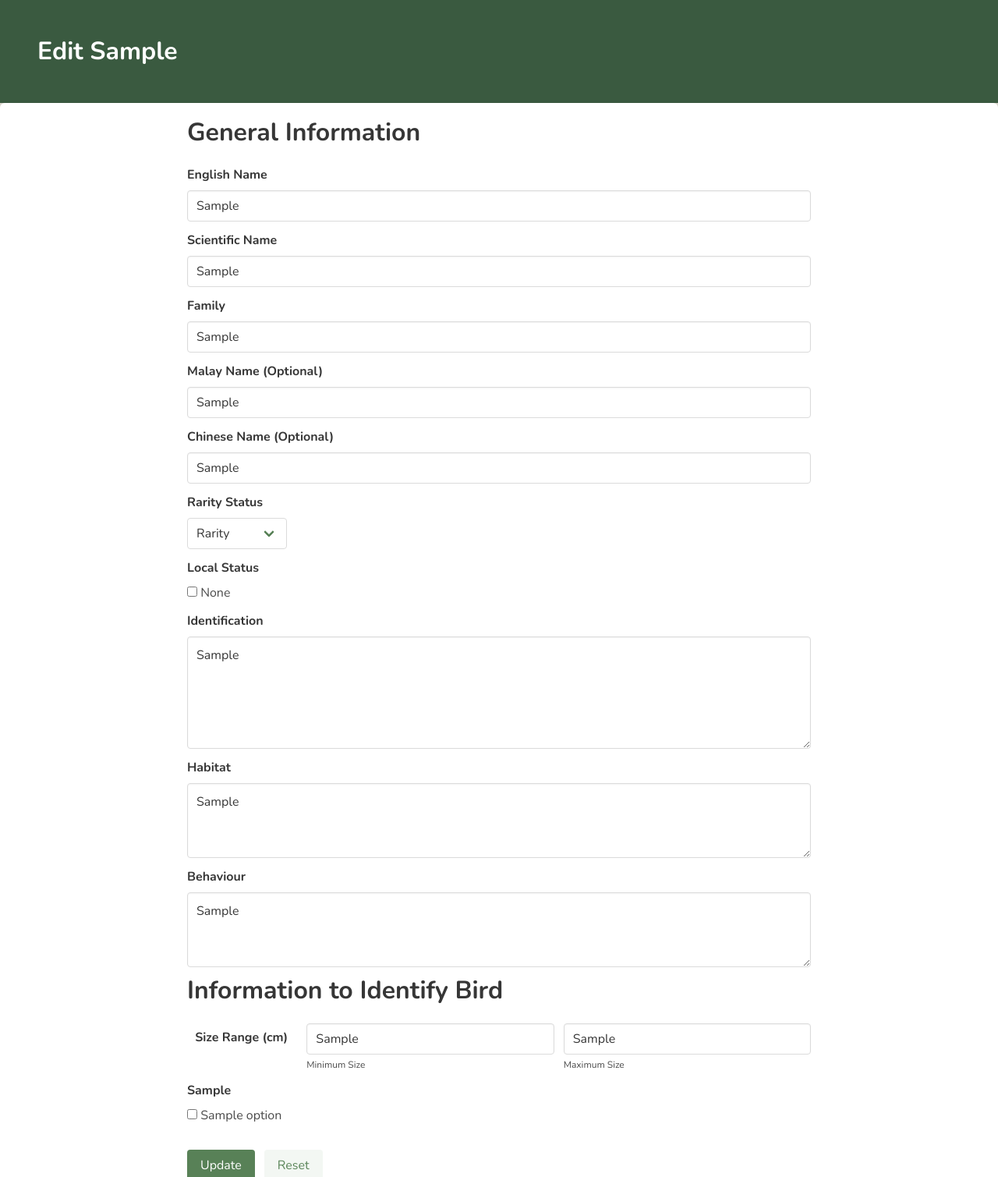
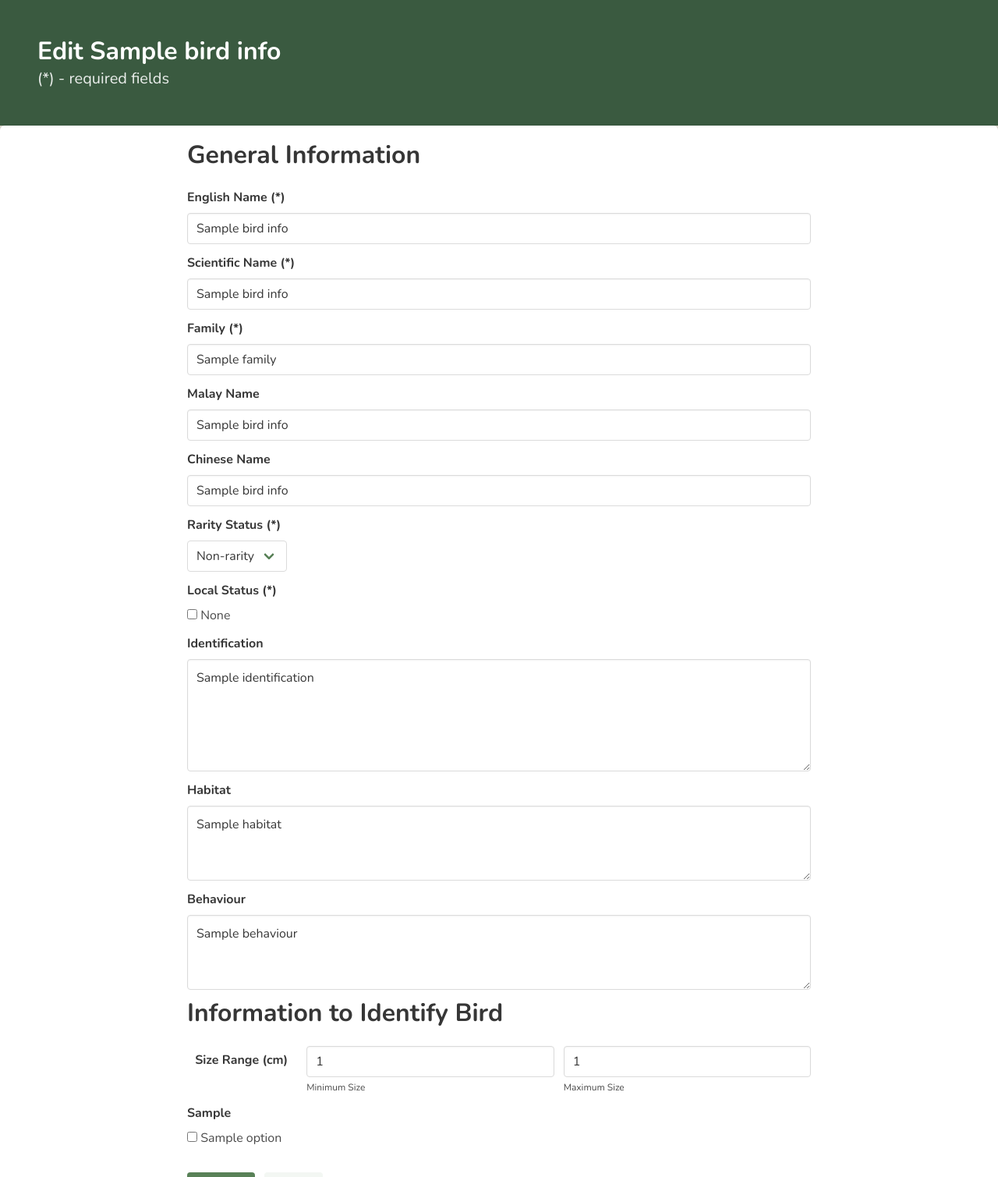
Before and after one commit to n2chance/SGBirdsFinder, a Flask app: template app/templates/admin/update_bird.html in a window 1280 px wide. Shown: the part 56-1565 px from the top of the page at 78% size. Run offline with Flask 2, Linux system fonts and the light colour scheme; the template is opened without the code that fills it: most values are stand-ins (such as "Sample title", 1, 10 or a date in 2020); some libraries are stand-ins or nearby versions.

Commit message:
Make new/update bird look nicer

```diff
--- a/app/templates/admin/update_bird.html
+++ b/app/templates/admin/update_bird.html
@@ -6,7 +6,10 @@
     <section class="hero is-primary">
         <div class="hero-body">
             <p class="title">
-                Edit {{ birdInfo[2] }}
+                Edit {{ birdInfo['EngName'] }}
+            </p>
+            <p class="subtitle">
+                (*) - required fields
             </p>
         </div>
     </section>
@@ -15,41 +18,41 @@
         <form action="{{ url_for('admin_bp.update') }}" method="post" style="margin:auto; width: 50em;">
             <h1 class="title">General Information</h1>
             <div class="field">
-                <label class="label">English Name</label>
+                <label class="label">English Name (*)</label>
                 <div class="control">
-                    <input class="input" type="text" name="EngName" value="{{ birdInfo[2] }}" placeholder="e.g Pacific Reef Heron">
+                    <input class="input" type="text" name="EngName" value="{{ birdInfo['EngName'] }}" placeholder="e.g Pacific Reef Heron">
                 </div>
             </div>
             <div class="field">
-                <label class="label">Scientific Name</label>
+                <label class="label">Scientific Name (*)</label>
                 <div class="control">
-                    <input class="input" type="text" name="SciName" value="{{ birdInfo[3] }}" placeholder="e.g Egretta sacra">
+                    <input class="input" type="text" name="SciName" value="{{ birdInfo['SciName'] }}" placeholder="e.g Egretta sacra">
                 </div>
             </div>
             <div class="field">
-                <label class="label">Family</label>
+                <label class="label">Family (*)</label>
                 <div class="control">
-                    <input class="input" type="text" name="Family" value="{{ birdInfo[0] }}" placeholder="e.g Herons, Bitterns (Ardeidae)">
+                    <input class="input" type="text" name="Family" value="{{ birdInfo['Family'] }}" placeholder="e.g Herons, Bitterns (Ardeidae)">
                 </div>
             </div>
             <div class="field">
-                <label class="label">Malay Name (Optional)</label>
+                <label class="label">Malay Name</label>
                 <div class="control">
-                    <input class="input" type="text" name="MalName" value="{{ birdInfo[4] }}" placeholder="e.g Bangau Batu Pasifik">
+                    <input class="input" type="text" name="MalName" value="{{ birdInfo['MalName'] if birdInfo['MalName'] != None }}" placeholder="e.g Bangau Batu Pasifik">
                 </div>
             </div>
             <div class="field">
-                <label class="label">Chinese Name (Optional)</label>
+                <label class="label">Chinese Name</label>
                 <div class="control">
-                    <input class="input" type="text" name="ChiName" value="{{ birdInfo[5] }}" placeholder="e.g 岩鹭">
+                    <input class="input" type="text" name="ChName" value="{{ birdInfo['ChName'] if birdInfo['ChName'] != None }}" placeholder="e.g 岩鹭">
                 </div>
             </div>
             <div class="field">
-                <label class="label">Rarity Status</label>
+                <label class="label">Rarity Status (*)</label>
                 <div class="control">
                     <div class="select">
                         <select name="RarityStatus">
-                            {% if birdInfo[6] == 'Non-rarity'%}
+                            {% if birdInfo['RarityStatus'] == 'Non-rarity'%}
                                 <option value="0" selected>Non-rarity</option>
                                 <option value="1">Rarity</option>
                             {% else %}
@@ -62,12 +65,12 @@
             </div>
 
             <div class="field">
-                <label class="label">Local Status</label>
+                <label class="label">Local Status (*)</label>
                 <div class="control">
                     {% for i in localStat %}
                         <div class="control">
                             <label class="checkbox">
-                                {% if i in birdInfo[7].split("/") %}
+                                {% if i in birdInfo['LocalStatus'].split("/") %}
                                     <input type="checkbox" name="status{{ loop.index }}" value="{{ i }}" checked>
                                 {% else %}
                                     <input type="checkbox" name="status{{ loop.index }}" value="{{ i }}">
@@ -82,19 +85,19 @@
             <div class="field">
                 <label class="label">Identification</label>
                 <div class="control">
-                    <textarea class="textarea" rows="5" name="Identification" placeholder="Appearance of the bird">{{ birdInfo[8] }}</textarea>
+                    <textarea class="textarea" rows="5" name="Identification" placeholder="Appearance of the bird">{{ birdInfo['Identification'] if birdInfo['Identification'] != None }}</textarea>
                 </div>
             </div>
             <div class="field">
                 <label class="label">Habitat</label>
                 <div class="control">
-                    <textarea class="textarea" rows="3" name="Habitat" placeholder="Habitats where the bird is commonly found">{{ birdInfo[9] }}</textarea>
+                    <textarea class="textarea" rows="3" name="Habitat" placeholder="Habitats where the bird is commonly found">{{ birdInfo['Habitat'] if birdInfo['Habitat'] != None }}</textarea>
                 </div>
             </div>
             <div class="field">
                 <label class="label">Behaviour</label>
                 <div class="control">
-                    <textarea class="textarea" rows="3" name="Behaviour" placeholder="Special behaviours of the bird">{{ birdInfo[10] }}</textarea>
+                    <textarea class="textarea" rows="3" name="Behaviour" placeholder="Special behaviours of the bird">{{ birdInfo['Behaviour'] if birdInfo['Behaviour'] != None }}</textarea>
                 </div>
             </div>
 
@@ -107,13 +110,13 @@
                 <div class="field-body">
                     <div class="field" style="width: 1em;">
                         <p class="control">
-                            <input class="input" type="text" name="MinSize" value="{{ birdInfo[11] }}" placeholder="Min">
+                            <input class="input" type="text" name="MinSize" value="{{ birdInfo['MinSize'] if birdInfo['MinSize'] != None }}" placeholder="Min">
                         </p>
                         <p class="help">Minimum Size</p>
                     </div>
                     <div class="field" style="width: 1em;">
                         <p class="control">
-                            <input class="input" type="text" name="MaxSize" value="{{ birdInfo[12] }}" placeholder="Max">
+                            <input class="input" type="text" name="MaxSize" value="{{ birdInfo['MaxSize'] if birdInfo['MaxSize'] != None }}" placeholder="Max">
                         </p>
                         <p class="help">Maximum Size</p>
                     </div>
@@ -124,11 +127,11 @@
                 <div class="field">
                     <label class="label">{{ qn.askQn }}</label>
                     {% set outer_loop = loop %}
-                    {% set opts = [birdInfo[13].split("/"),birdInfo[14].split("/"),birdInfo[15].split("/")] %}
+                    {% set opts = [birdInfo['Place'].split("/"),birdInfo['Colour'].split("/"),birdInfo['Action'].split("/")] %}
                     {% for option in qn.options %}
                         <div class="control">
                             <label class="checkbox">
-                                {% if option.capitalize() in opts[outer_loop.index0] %}
+                                {% if option.lower() in opts[outer_loop.index0] %}
                                     <input type="checkbox" name="{{ qn.name }}{{ loop.index }}" value="{{ option }}" checked>
                                 {% else %}
                                     <input type="checkbox" name="{{ qn.name }}{{ loop.index }}" value="{{ option }}">
@@ -142,7 +145,7 @@
 
             <div class="field is-grouped" style="margin-top: 2em;">
                 <div class="control">
-                    <button type="submit" class="button is-link">Update</button>
+                    <button type="submit" name="birdNum" value="{{ birdInfo['Num'] }}" class="button is-link">Update</button>
                 </div>
                 <div class="control">
                     <button type="reset" class="button is-link is-light">Reset</button>
```
Also changed, not shown: app/templates/admin/new_bird.html (+13 -13 lines).
